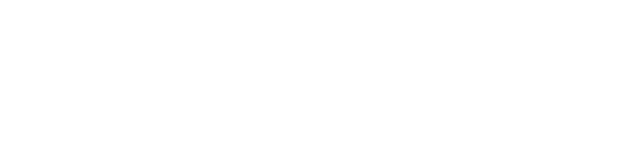
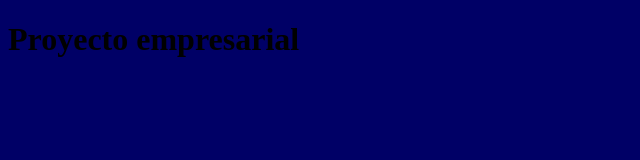
Before and after one commit to jasiellopez2013/CursoGITejemplo1, a plain HTML site: page index.html in a window 1280 px wide. Shown: the whole page, without its empty margins (0-640 px from the left). Drawn offline with Linux system fonts and the light colour scheme.

Commit message:
Parrafo y color de fondo

```diff
--- /dev/null
+++ b/css/css.css
@@ -0,0 +1,4 @@
+/* CSS Document */
+body{
+	 background-color:#006;
+	 }
--- a/index.html
+++ b/index.html
@@ -3,8 +3,10 @@
 <head>
 <meta charset="utf-8">
 <title>Documento sin título</title>
+<link href="css/css.css" rel="stylesheet" type="text/css">
 </head>
 
 <body>
+<h1> Proyecto empresarial <h1>
 </body>
 </html>
--- /dev/null
+++ b/js/js.js
@@ -0,0 +1 @@
+// JavaScript Document
```
